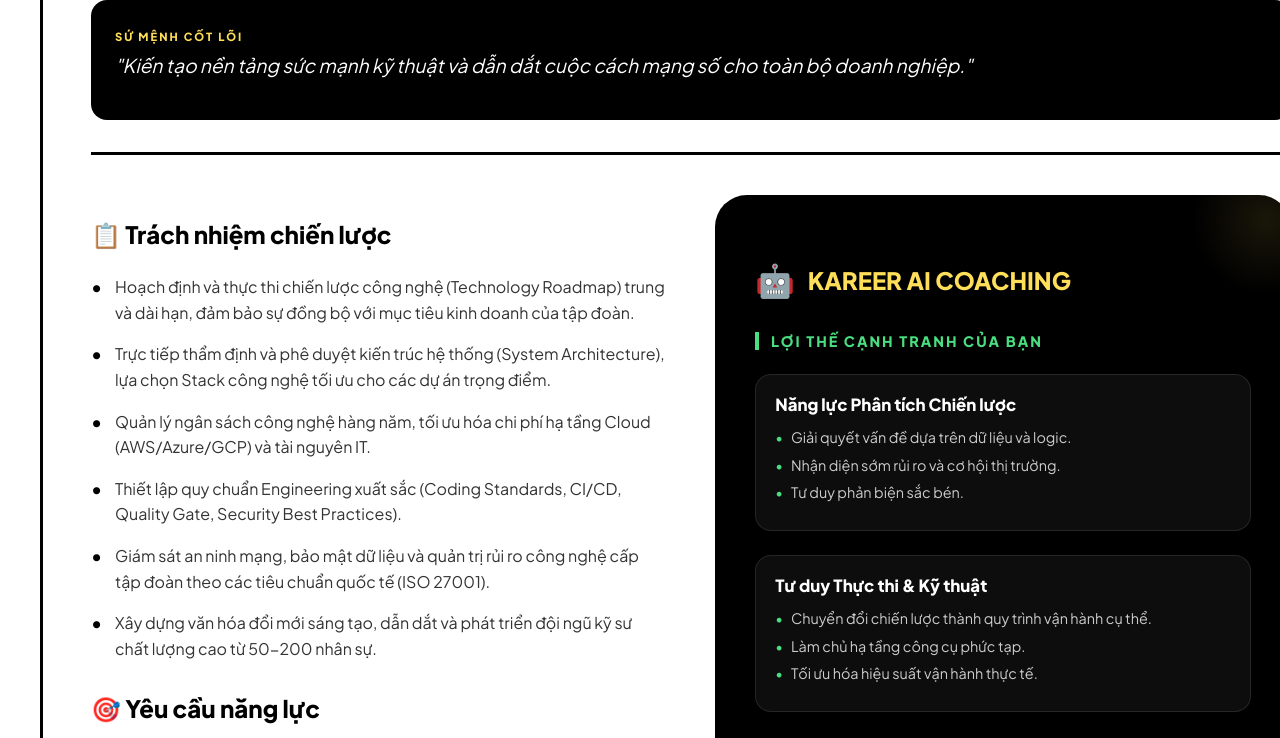
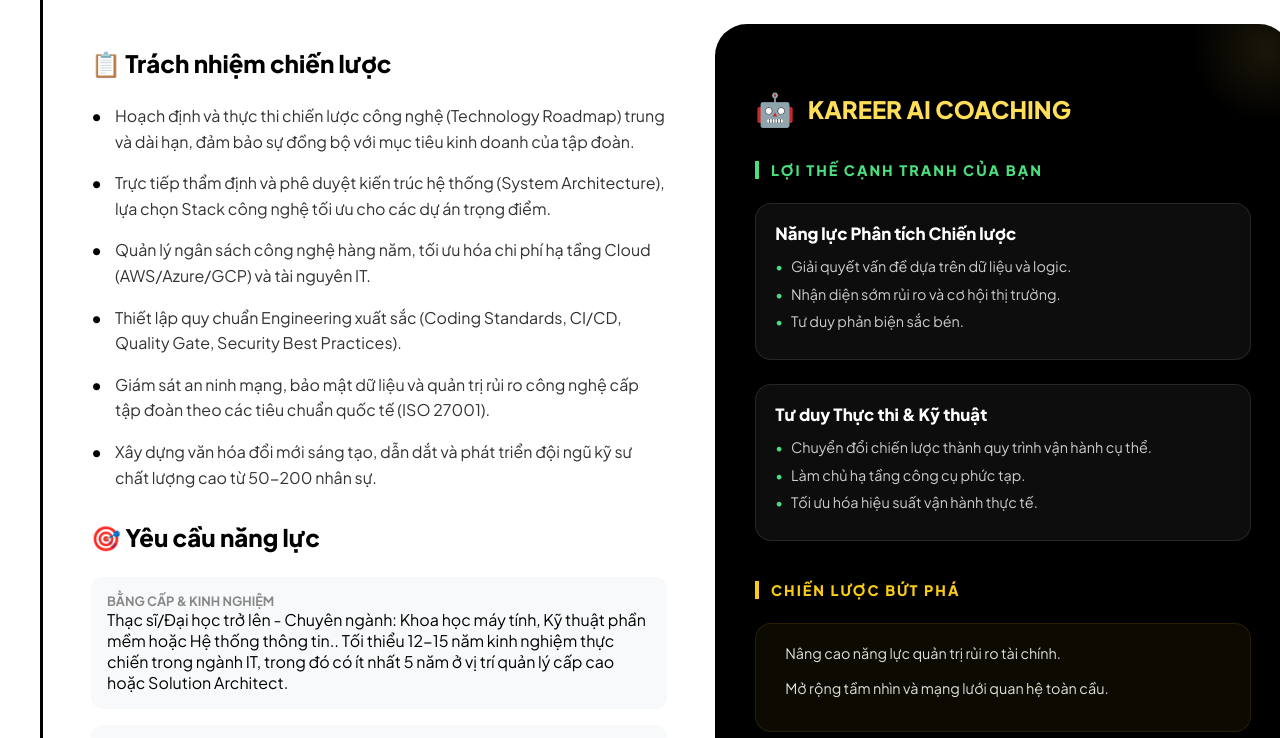
Before and after one commit to lykimngan777/kareer, a website: page timeline.html in a window 1280 px wide. Shown: the part 691-1429 px from the top of the page. Drawn offline with Linux system fonts and the light colour scheme.

Commit message:
Remove the Core Mission section in timeline.html as requested

```diff
--- a/timeline.html
+++ b/timeline.html
@@ -322,12 +322,8 @@
 
             document.getElementById('details-container').innerHTML = `
                 <div class="detail-card">
-                    <div style="margin-bottom: 2.5rem; border-bottom: 3px solid #000; padding-bottom: 2rem;">
+                    <div style="margin-bottom: 2.5rem;">
                         <h2 style="font-size: 2.8rem; font-weight: 900; margin-bottom: 1rem;">${role}</h2>
-                        <div style="background: #000; color: #fff; padding: 1.5rem; border-radius: 16px;">
-                            <span style="text-transform: uppercase; font-weight: 900; font-size: 0.7rem; letter-spacing: 2px; color: #ffde59;">Sứ mệnh cốt lõi</span>
-                            <p style="font-size: 1.2rem; font-style: italic; margin-top: 0.5rem;">"${data.mission}"</p>
-                        </div>
                     </div>
 
                     <div class="detail-grid">
```
